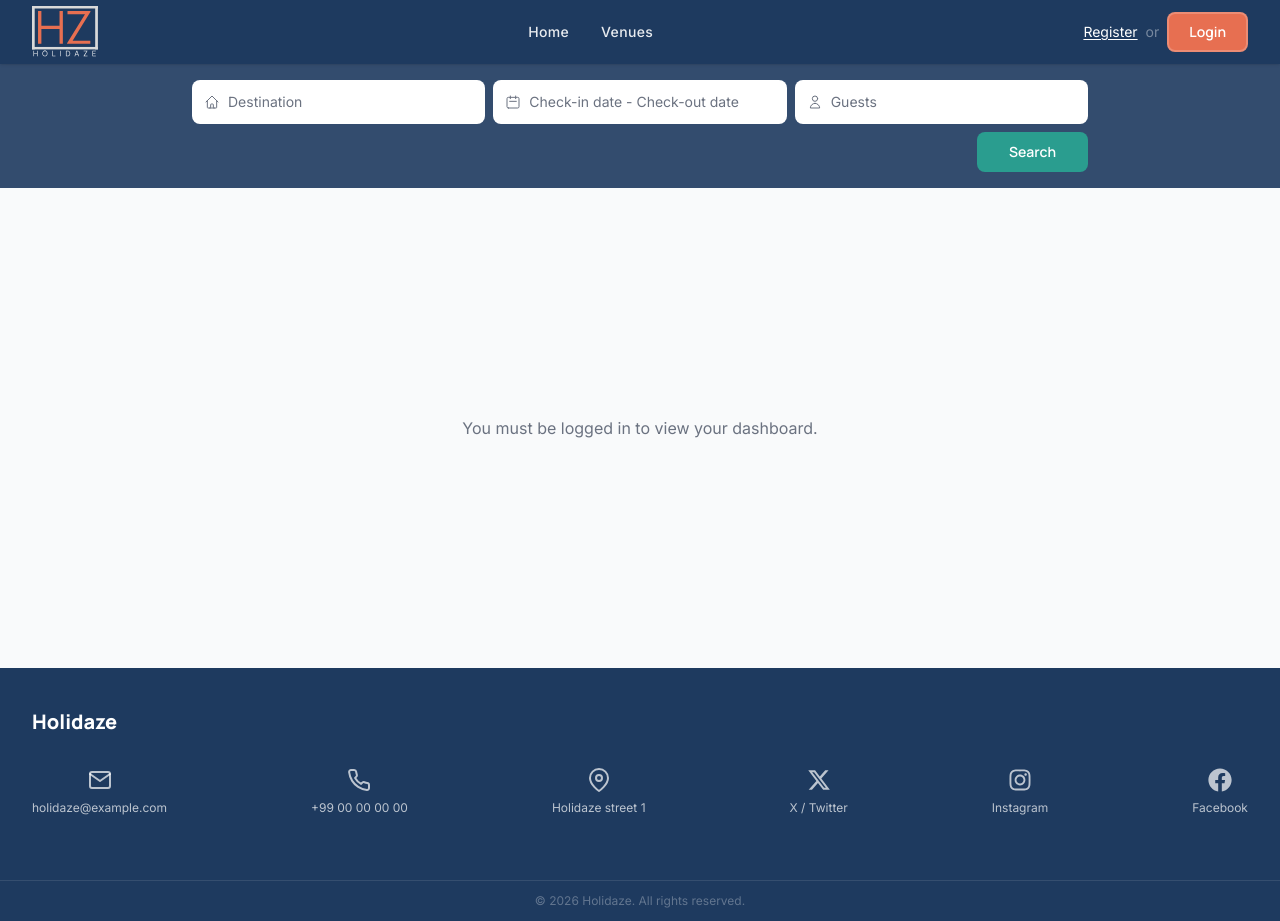
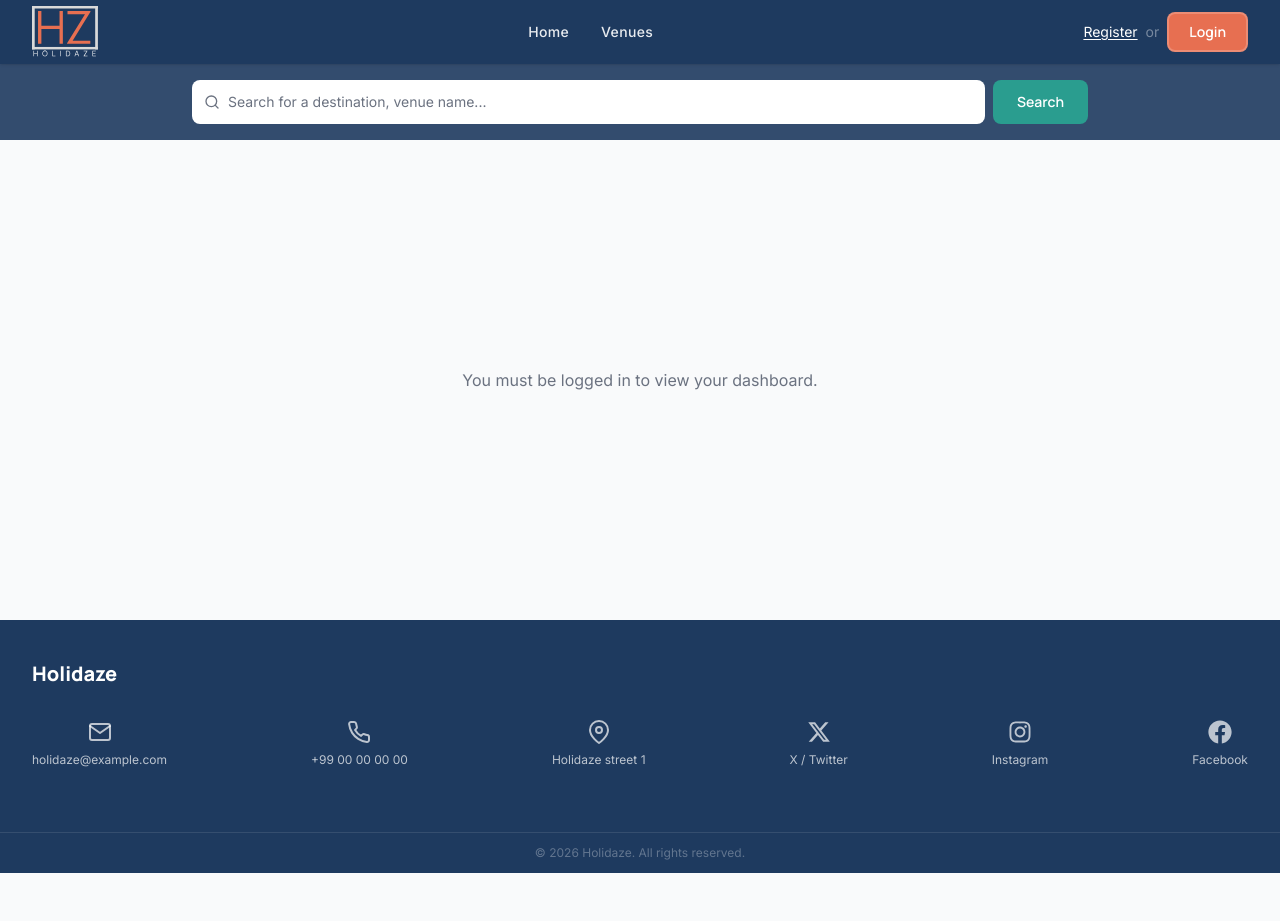
Before and after one commit to JKollerud/holidaze-booking-platform, a React (Vite) app: page /dashboard in a window 1280 px wide. After the commit the page ends 873 px from the top, so only its background shows below. Built offline with nearby package versions, Linux system fonts and the light colour scheme.

Commit message:
removed favorites section, removed max guests and date search

```diff
--- a/src/components/ui/SearchBar.tsx
+++ b/src/components/ui/SearchBar.tsx
@@ -1,25 +1,18 @@
 import { useState } from 'react';
 import { useNavigate } from 'react-router-dom';
+import { FiSearch } from 'react-icons/fi';
 import { ROUTES } from '../../constants/routes';
 
 export default function SearchBar() {
   const navigate = useNavigate();
   const [destination, setDestination] = useState('');
-  const [dates, setDates] = useState('');
-  const [guests, setGuests] = useState('');
 
   const handleSearch = (e: React.SyntheticEvent) => {
     e.preventDefault();
-    const p = new URLSearchParams();
-    if (destination) p.set('q', destination);
-    if (guests) p.set('guests', guests);
-    navigate(`${ROUTES.venues}?${p.toString()}`);
+    const params = new URLSearchParams();
+    if (destination.trim()) params.set('q', destination.trim());
+    navigate(`${ROUTES.venues}?${params.toString()}`);
   };
-
-  const inputRow =
-    'flex items-center bg-white rounded-lg px-3 gap-2 w-full focus-within:ring-2 focus-within:ring-secondary transition';
-  const inputClass =
-    'py-3 flex-1 outline-none font-body text-sm text-text-primary placeholder:text-text-secondary bg-transparent';
 
   return (
     <div className="bg-primary/90 py-4 px-4">
@@ -27,108 +20,41 @@ export default function SearchBar() {
         onSubmit={handleSearch}
         role="search"
         aria-label="Search venues"
-        className="max-w-4xl mx-auto"
+        className="max-w-4xl mx-auto flex gap-2"
       >
-        <div className="flex flex-col sm:flex-row gap-2">
-          <div className={inputRow}>
-            <svg
-              className="w-4 h-4 text-text-secondary shrink-0"
-              fill="none"
-              viewBox="0 0 24 24"
-              stroke="currentColor"
-              aria-hidden="true"
-            >
-              <path
-                strokeLinecap="round"
-                strokeLinejoin="round"
-                strokeWidth={1.5}
-                d="M3 12l2-2m0 0l7-7 7 7M5 10v10a1 1 0 001 1h3m10-11l2 2m-2-2v10a1 1 0 01-1 1h-3m-6 0a1 1 0 001-1v-4a1 1 0 011-1h2a1 1 0 011 1v4a1 1 0 001 1m-6 0h6"
-              />
-            </svg>
         <label htmlFor="sb-dest" className="sr-only">
           Destination
         </label>
+        <div className="flex items-center bg-white rounded-lg px-3 gap-2 flex-1 focus-within:ring-2 focus-within:ring-secondary transition">
+          <FiSearch
+            className="w-4 h-4 text-text-secondary shrink-0"
+            aria-hidden="true"
+          />
           <input
             id="sb-dest"
             type="text"
-              placeholder="Destination"
+            placeholder="Search for a destination, venue name..."
             value={destination}
             onChange={(e) => setDestination(e.target.value)}
-              className={inputClass}
+            className="py-3 flex-1 outline-none font-body text-sm text-text-primary placeholder:text-text-secondary bg-transparent"
           />
-          </div>
-
-          <div className={inputRow}>
-            <svg
-              className="w-4 h-4 text-text-secondary shrink-0"
-              fill="none"
-              viewBox="0 0 24 24"
-              stroke="currentColor"
-              aria-hidden="true"
+          {destination && (
+            <button
+              type="button"
+              onClick={() => setDestination('')}
+              aria-label="Clear search"
+              className="text-text-secondary hover:text-text-primary transition-colors"
             >
-              <path
-                strokeLinecap="round"
-                strokeLinejoin="round"
-                strokeWidth={1.5}
-                d="M8 7V3m8 4V3m-9 8h10M5 21h14a2 2 0 002-2V7a2 2 0 00-2-2H5a2 2 0 00-2 2v12a2 2 0 002 2z"
-              />
-            </svg>
-            <label htmlFor="sb-dates" className="sr-only">
-              Check-in and check-out dates
-            </label>
-            <input
-              id="sb-dates"
-              type="text"
-              placeholder="Check-in date - Check-out date"
-              value={dates}
-              onChange={(e) => setDates(e.target.value)}
-              className={inputClass}
-            />
-          </div>
-
-          <div className={inputRow}>
-            <svg
-              className="w-4 h-4 text-text-secondary shrink-0"
-              fill="none"
-              viewBox="0 0 24 24"
-              stroke="currentColor"
-              aria-hidden="true"
-            >
-              <path
-                strokeLinecap="round"
-                strokeLinejoin="round"
-                strokeWidth={1.5}
-                d="M16 7a4 4 0 11-8 0 4 4 0 018 0zM12 14a7 7 0 00-7 7h14a7 7 0 00-7-7z"
-              />
-            </svg>
-            <label htmlFor="sb-guests" className="sr-only">
-              Number of guests
-            </label>
-            <input
-              id="sb-guests"
-              type="number"
-              placeholder="Guests"
-              min={1}
-              value={guests}
-              onChange={(e) => setGuests(e.target.value)}
-              className={inputClass}
-            />
-          </div>
+              ✕
+            </button>
+          )}
         </div>
         <button
           type="submit"
-          className="w-full sm:hidden mt-2 py-3 text-base rounded-lg font-heading font-semibold bg-secondary text-white hover:bg-secondary/90 transition-colors"
+          className="px-6 py-3 rounded-lg text-sm font-heading font-semibold bg-secondary text-white hover:bg-secondary/90 transition-colors whitespace-nowrap"
         >
           Search
         </button>
-        <div className="hidden sm:flex mt-2 justify-end">
-          <button
-            type="submit"
-            className="px-8 py-2.5 rounded-lg text-sm font-heading font-semibold bg-secondary text-white hover:bg-secondary/90 transition-colors whitespace-nowrap"
-          >
-            Search
-          </button>
-        </div>
       </form>
     </div>
   );
--- a/src/pages/DashboardPage.tsx
+++ b/src/pages/DashboardPage.tsx
@@ -7,14 +7,13 @@ import type { Booking, Venue } from '../types/api';
 import VenueCard from '../components/venue/VenueCard';
 import VenueFormModal from '../components/venue/VenueFormModal';
 
-type Tab = 'bookings' | 'favorites' | 'venues';
+type Tab = 'bookings' | 'venues';
 
 const FALLBACK_BANNER =
   'https://images.unsplash.com/photo-1519167758481-83f550bb49b3?w=1200&auto=format&fit=crop&q=60';
 
 const TABS: { key: Tab; label: string }[] = [
   { key: 'bookings', label: 'Your bookings' },
-  { key: 'favorites', label: 'Your favorites' },
   { key: 'venues', label: 'Your venues' },
 ];
 
@@ -127,7 +126,6 @@ export default function DashboardPage() {
         />
       </div>
       <div className="max-w-5xl mx-auto px-4 sm:px-6 lg:px-8">
-        {/* Avatar */}
         <div className="-mt-12 sm:-mt-16 mb-4">
           <div className="w-24 h-24 sm:w-32 sm:h-32 rounded-full border-4 border-white bg-border overflow-hidden shadow-lg">
             {user.avatar?.url ? (
@@ -307,7 +305,6 @@ export default function DashboardPage() {
                     ))}
                   </div>
                 ))}
-              {tab === 'favorites' && <Empty msg="No favorites yet." />}
               {tab === 'venues' &&
                 user.venueManager &&
                 (venues.length === 0 ? (
```
Also changed, not shown: src/pages/VenuesPage.tsx (+106 -19 lines). Lines whose indentation alone changed are shown as unchanged.
